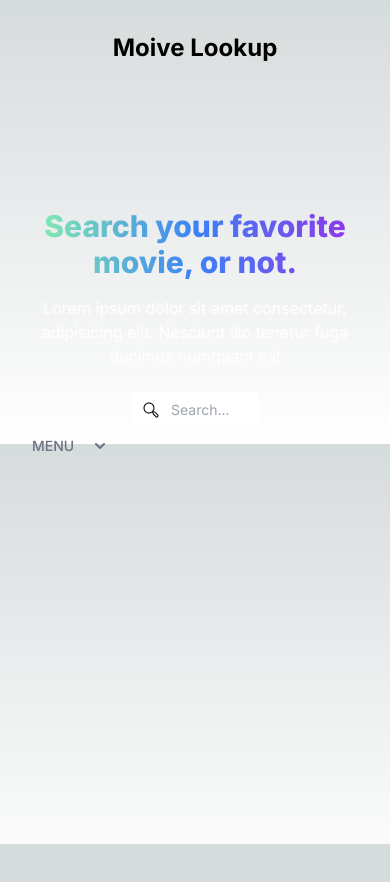
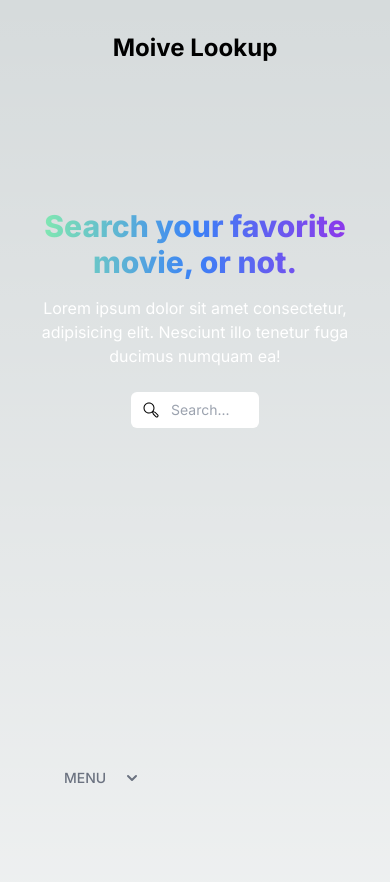
Before and after one commit to raihaneong/moive-lookup, a Next.js app: page / in a window 390 px wide. Shown: the top 882 px of the page. Before the commit the page ends 844 px from the top, so only its background shows below. Built offline with nearby package versions, Linux system fonts and the light colour scheme.

Commit message:
Responsive navbar

```diff
--- a/app/globals.css
+++ b/app/globals.css
@@ -17,6 +17,7 @@
 }
 
 body {
+  height: 96rem;
   color: rgb(var(--foreground-rgb));
   background: linear-gradient(
       to bottom,
--- a/app/layout.tsx
+++ b/app/layout.tsx
@@ -3,6 +3,7 @@ import { Inter } from 'next/font/google'
 
 const inter = Inter({ subsets: ['latin'] })
 import Title from '@/components/Title'
+import NavigationBar from '@/components/NavigationBar'
 
 export const metadata = {
   title: 'moiev lookup',
@@ -18,7 +19,9 @@ export default function RootLayout({
     <html lang="en">
       <body className={inter.className}>
         <Title />
-        {children}</body>
+        {children}
+        <NavigationBar />
+      </body>
     </html>
   )
 }
--- a/app/page.tsx
+++ b/app/page.tsx
@@ -2,7 +2,6 @@ import Link from 'next/link'
 
 
 import SeachBar from 'components/SearchBar'
-import NavigationBar from 'components/NavigationBar'
 import Footer from 'components/Footer'
 import Header from 'components/Header'
 
@@ -12,7 +11,6 @@ export default function Home() {
     <div className="flex-col m-4">
       <Header />
       <SeachBar />
-      <NavigationBar />
       {/* <Link href="/search">go to search page</Link>
       <Footer /> */}
     </div>
--- a/components/NavigationBar.tsx
+++ b/components/NavigationBar.tsx
@@ -1,6 +1,7 @@
 export default function NavigationBar() {
   return (
-    <nav aria-label="Main Nav" className="flex fixed">
+    <div className="mx-auto max-w-screen-xl px-4 py-8 sm:px-6 sm:py-8 lg:px-6">
+      <nav aria-label="Main Nav" className="flex fixed p-12 bottom-0 left-0">
         <details className="group [&_summary::-webkit-details-marker]:hidden">
           <summary className="group flex items-center justify-between rounded-lg px-4 py-2 text-gray-500 hover:bg-gray-100 hover:text-gray-700">
             <div className="flex items-center gap-2">
@@ -25,7 +26,7 @@ export default function NavigationBar() {
 
           <nav
             aria-label="Users Nav"
-          className="mt-2 flex flex-col space-y-1 px-4 absolute -left-4 -top-24"
+            className="mt-2 flex flex-col space-y-1 px-4 absolute left-8 -top-16"
           >
             <a
               href="/search"
@@ -43,5 +44,6 @@ export default function NavigationBar() {
           </nav>
         </details>
       </nav>
+    </div>
   );
 }
```
Lines whose indentation alone changed are shown as unchanged.
